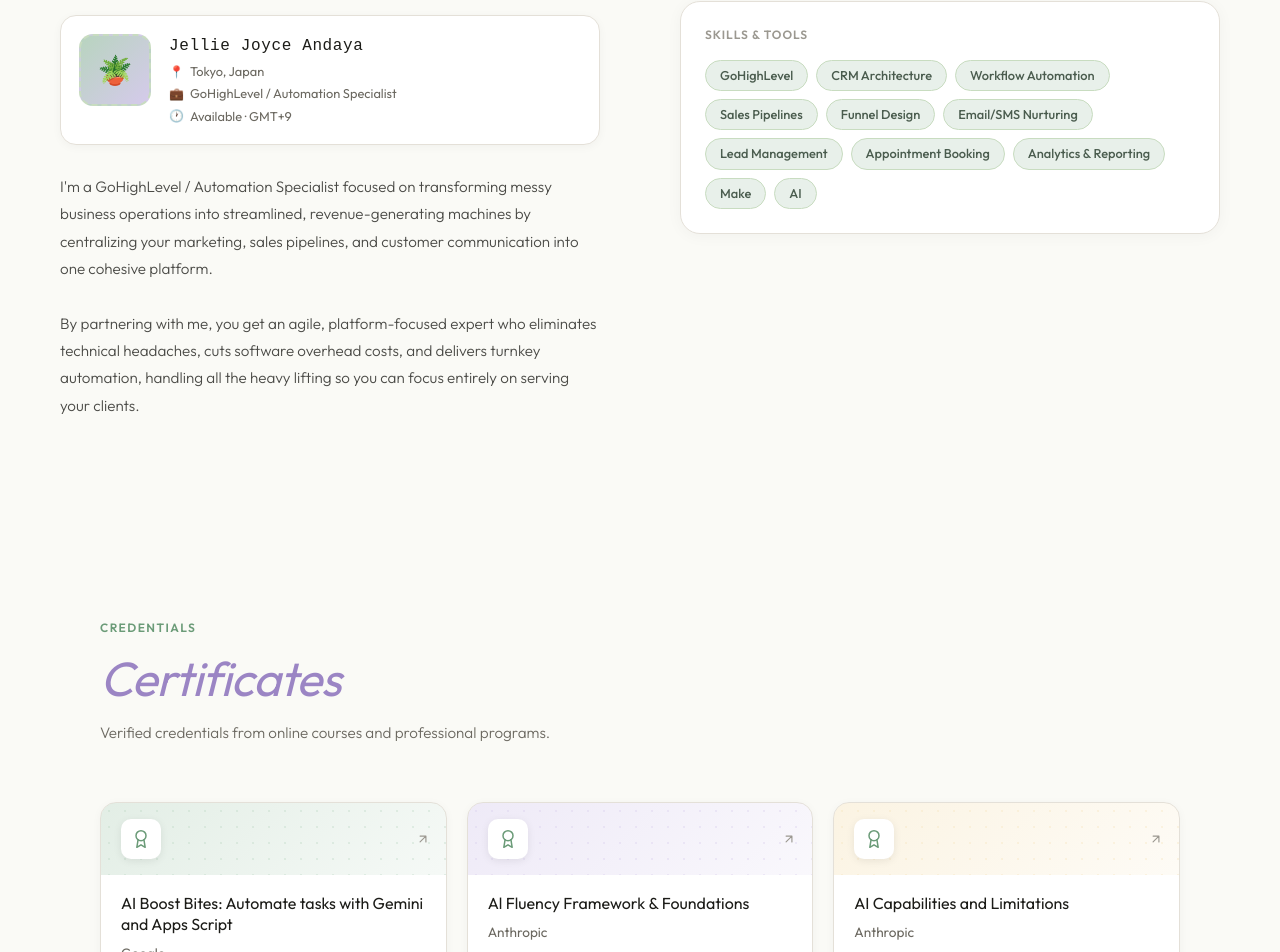
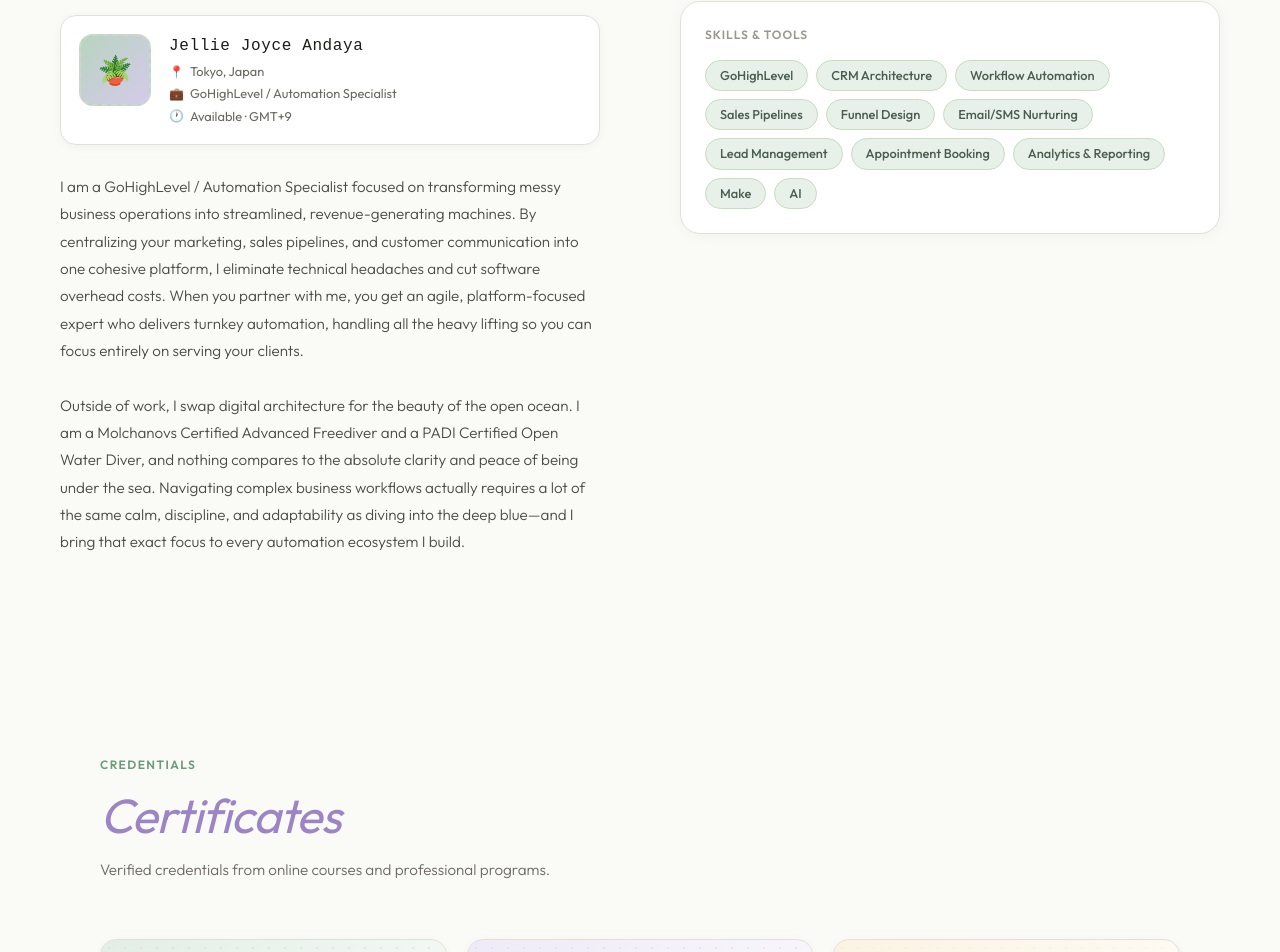
Before and after one commit to jelliejoyce/my-portfolio, a React (Vite) app: page / in a window 1280 px wide. Shown: the part 2231-3183 px from the top of the page. Built offline with nearby package versions, Linux system fonts and the light colour scheme; the HTML template or start-up script is replaced by a standard one; a web font is replaced by a local one.

Commit message:
Update App.tsx

```diff
--- a/src/App.tsx
+++ b/src/App.tsx
@@ -1244,14 +1244,15 @@ export default function App() {
                 fontWeight: 300,
               }}
             >
-              I'm a GoHighLevel / Automation Specialist focused on transforming messy business operations into
-              streamlined, revenue-generating machines by centralizing your marketing, sales
-              pipelines, and customer communication into one cohesive platform.
+I am a GoHighLevel / Automation Specialist focused on transforming messy business operations into streamlined, revenue-generating machines.
+By centralizing your marketing, sales pipelines, and customer communication into one cohesive platform, I eliminate technical headaches and cut software overhead costs.
+When you partner with me, you get an agile, platform-focused expert who delivers turnkey automation, handling all the heavy lifting so you can focus entirely on serving your clients.
            <br />
            <br />
-                By partnering with me, you get an agile, platform-focused expert who eliminates technical headaches, cuts
-              software overhead costs, and delivers turnkey automation, handling all the heavy lifting
-              so you can focus entirely on serving your clients.
+Outside of work, I swap digital architecture for the beauty of the open ocean.
+I am a Molchanovs Certified Advanced Freediver and a PADI Certified Open Water Diver, and nothing compares to the absolute clarity and peace of being under the sea.
+Navigating complex business workflows actually requires a lot of the same calm, discipline, and adaptability as diving into the deep blue—and I bring that exact focus
+              to every automation ecosystem I build.
             </p>
           </div>
 
```
